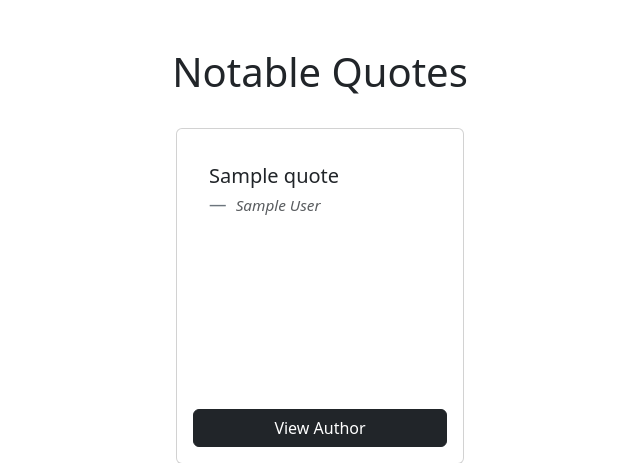
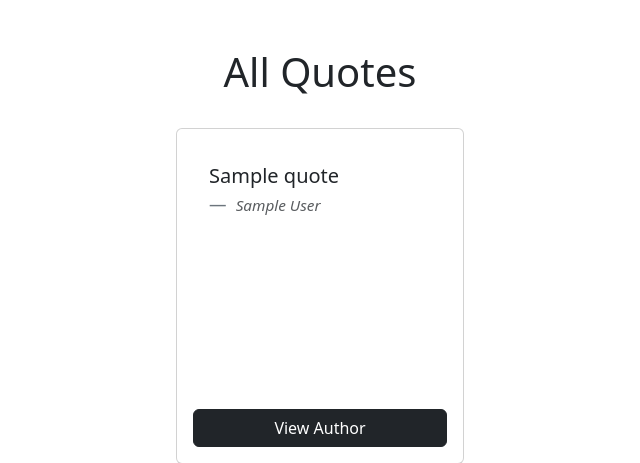
Before and after one commit to nataliepcodes/motivational-quotes-app, a Django app: template quotes_project/notable_quotes/templates/notable_quotes/home.html in a window 1280 px wide. Shown: the top 463 px of the page, without its empty margins (320-960 px from the left). Run offline with Django 3.2, Linux system fonts and the light colour scheme; the template is opened without the code that fills it: most values are stand-ins (such as "Sample title", 1, 10 or a date in 2020).

Commit message:
Updated heading

```diff
--- a/quotes_project/notable_quotes/templates/notable_quotes/home.html
+++ b/quotes_project/notable_quotes/templates/notable_quotes/home.html
@@ -4,7 +4,8 @@
 
 {% block content %}
     <div class="container d-flex flex-column align-items-center mt-5">
-        <h1 class="mb-3">Notable Quotes</h1>
+
+        <h1 class="mb-3">All Quotes</h1>
 
         <div class="row">
 
```
